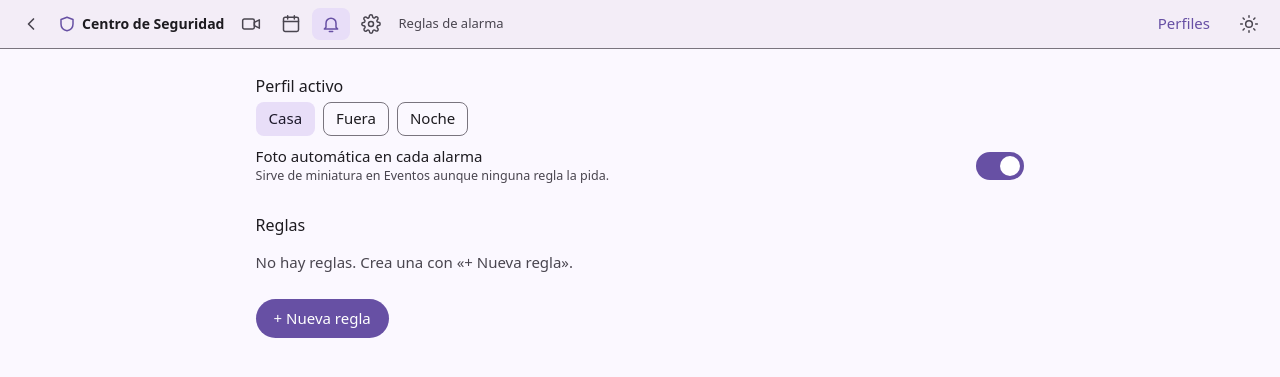
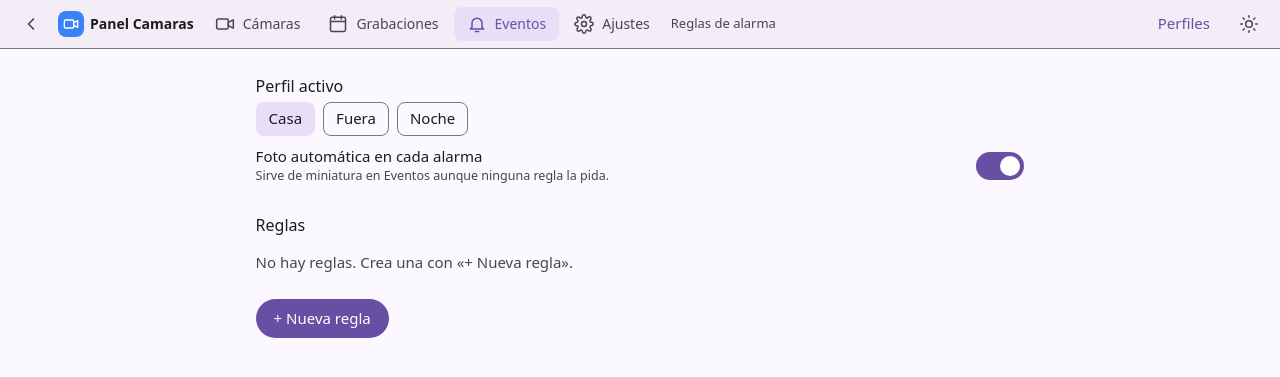
Before and after one commit to salvadj1/PanelCamaras, an ASP.NET Core app: page /reglas in a window 1280 px wide. Shown: the top 377 px of the page. Run offline with ASP.NET Core 8, Linux system fonts and the light colour scheme; data that the repository does not hold is empty; the project's own start-up code is not run, and a stand-in starts its controllers and pages.

Commit message:
Barra superior unificada y nombre Panel Camaras
Co-Authored-By: Claude Sonnet 5.5 <noreply@anthropic.com>
Claude-Session: https://claude.ai/code/session_01FV62A2cykR7xPX6tmCxG1J

```diff
--- a/Controllers/HomeController.cs
+++ b/Controllers/HomeController.cs
@@ -3,7 +3,7 @@ using Microsoft.AspNetCore.Mvc;
 namespace CentroSeguridad.Controllers
 {
     /// <summary>
-    /// Controlador de la página principal del Centro de Seguridad.
+    /// Controlador de la página principal de Panel Camaras.
     /// Solo devuelve la vista; toda la lógica vive en el JavaScript cliente.
     /// </summary>
     public class HomeController : Controller
--- a/Views/Home/Index.cshtml
+++ b/Views/Home/Index.cshtml
@@ -4,12 +4,12 @@
 <head>
 <meta charset="utf-8">
 <meta name="viewport" content="width=device-width, initial-scale=1">
-<title>Centro de Seguridad</title>
+<title>Grabaciones · Panel Camaras</title>
 <link rel="stylesheet" href="~/css/centroseguridad.css">
 </head>
 <body>
 <header>
-  <a class="logo" href="/" style="text-decoration:none"><span data-ic="shield" data-s="18" style="color:var(--acc)"></span><span>Centro de Seguridad</span></a>
+  <a class="logo" href="/" style="text-decoration:none"><i class="lg"><svg width="16" height="16" viewBox="0 0 24 24" fill="none" stroke="currentColor" stroke-width="2" stroke-linecap="round" stroke-linejoin="round" aria-hidden="true"><rect x="2" y="6" width="14" height="12" rx="2"/><path d="M16 10l6-3v10l-6-3z"/></svg></i><span>Panel Camaras</span></a>
   @await Html.PartialAsync("_Barra", "grabaciones")
   <div class="sp"></div>
   <label class="search"><span data-ic="search" data-s="16"></span><input id="q" type="search" placeholder="Buscar hora o archivo (ej. 14:3)" aria-label="Buscar"></label>
--- a/Views/Shared/_Barra.cshtml
+++ b/Views/Shared/_Barra.cshtml
@@ -4,8 +4,8 @@
     string Cls(string t) => "ib" + (Model == t ? " on" : "");
 }
 <nav class="gnav" aria-label="Principal">
-  <a class="@Cls("camaras")" href="/" title="Cámaras" aria-label="Cámaras"><svg width="20" height="20" viewBox="0 0 24 24" fill="none" stroke="currentColor" stroke-width="1.8" stroke-linecap="round" stroke-linejoin="round" aria-hidden="true"><rect x="2" y="6" width="14" height="12" rx="2"/><path d="M16 10l6-3v10l-6-3z"/></svg></a>
-  <a class="@Cls("grabaciones")" href="/grabaciones" title="Grabaciones" aria-label="Grabaciones"><svg width="20" height="20" viewBox="0 0 24 24" fill="none" stroke="currentColor" stroke-width="1.8" stroke-linecap="round" stroke-linejoin="round" aria-hidden="true"><rect x="3" y="4" width="18" height="17" rx="2"/><path d="M3 9h18M8 2v4M16 2v4"/></svg></a>
-  <a class="@Cls("eventos")" href="/eventos" title="Eventos" aria-label="Eventos"><svg width="20" height="20" viewBox="0 0 24 24" fill="none" stroke="currentColor" stroke-width="1.8" stroke-linecap="round" stroke-linejoin="round" aria-hidden="true"><path d="M18 16v-5a6 6 0 0 0-12 0v5l-2 2h16zM10 21h4"/></svg></a>
-  <a class="@Cls("ajustes")" href="/ajustes" title="Ajustes" aria-label="Ajustes"><svg width="20" height="20" viewBox="0 0 24 24" fill="none" stroke="currentColor" stroke-width="1.8" stroke-linecap="round" stroke-linejoin="round" aria-hidden="true"><circle cx="12" cy="12" r="3"/><path d="M19.4 15a1.7 1.7 0 0 0 .3 1.8l.1.1a2 2 0 1 1-2.8 2.8l-.1-.1a1.7 1.7 0 0 0-1.8-.3 1.7 1.7 0 0 0-1 1.5V21a2 2 0 1 1-4 0v-.1a1.7 1.7 0 0 0-1-1.5 1.7 1.7 0 0 0-1.8.3l-.1.1a2 2 0 1 1-2.8-2.8l.1-.1a1.7 1.7 0 0 0 .3-1.8 1.7 1.7 0 0 0-1.5-1H3a2 2 0 1 1 0-4h.1a1.7 1.7 0 0 0 1.5-1 1.7 1.7 0 0 0-.3-1.8l-.1-.1a2 2 0 1 1 2.8-2.8l.1.1a1.7 1.7 0 0 0 1.8.3h0a1.7 1.7 0 0 0 1-1.5V3a2 2 0 1 1 4 0v.1a1.7 1.7 0 0 0 1 1.5h0a1.7 1.7 0 0 0 1.8-.3l.1-.1a2 2 0 1 1 2.8 2.8l-.1.1a1.7 1.7 0 0 0-.3 1.8v0a1.7 1.7 0 0 0 1.5 1H21a2 2 0 1 1 0 4h-.1a1.7 1.7 0 0 0-1.5 1z"/></svg></a>
+  <a class="@Cls("camaras")" href="/" title="Cámaras" aria-label="Cámaras"><svg width="20" height="20" viewBox="0 0 24 24" fill="none" stroke="currentColor" stroke-width="1.8" stroke-linecap="round" stroke-linejoin="round" aria-hidden="true"><rect x="2" y="6" width="14" height="12" rx="2"/><path d="M16 10l6-3v10l-6-3z"/></svg><span class="tx">Cámaras</span></a>
+  <a class="@Cls("grabaciones")" href="/grabaciones" title="Grabaciones" aria-label="Grabaciones"><svg width="20" height="20" viewBox="0 0 24 24" fill="none" stroke="currentColor" stroke-width="1.8" stroke-linecap="round" stroke-linejoin="round" aria-hidden="true"><rect x="3" y="4" width="18" height="17" rx="2"/><path d="M3 9h18M8 2v4M16 2v4"/></svg><span class="tx">Grabaciones</span></a>
+  <a class="@Cls("eventos")" href="/eventos" title="Eventos" aria-label="Eventos"><svg width="20" height="20" viewBox="0 0 24 24" fill="none" stroke="currentColor" stroke-width="1.8" stroke-linecap="round" stroke-linejoin="round" aria-hidden="true"><path d="M18 16v-5a6 6 0 0 0-12 0v5l-2 2h16zM10 21h4"/></svg><span class="tx">Eventos</span></a>
+  <a class="@Cls("ajustes")" href="/ajustes" title="Ajustes" aria-label="Ajustes"><svg width="20" height="20" viewBox="0 0 24 24" fill="none" stroke="currentColor" stroke-width="1.8" stroke-linecap="round" stroke-linejoin="round" aria-hidden="true"><circle cx="12" cy="12" r="3"/><path d="M19.4 15a1.7 1.7 0 0 0 .3 1.8l.1.1a2 2 0 1 1-2.8 2.8l-.1-.1a1.7 1.7 0 0 0-1.8-.3 1.7 1.7 0 0 0-1 1.5V21a2 2 0 1 1-4 0v-.1a1.7 1.7 0 0 0-1-1.5 1.7 1.7 0 0 0-1.8.3l-.1.1a2 2 0 1 1-2.8-2.8l.1-.1a1.7 1.7 0 0 0 .3-1.8 1.7 1.7 0 0 0-1.5-1H3a2 2 0 1 1 0-4h.1a1.7 1.7 0 0 0 1.5-1 1.7 1.7 0 0 0-.3-1.8l-.1-.1a2 2 0 1 1 2.8-2.8l.1.1a1.7 1.7 0 0 0 1.8.3h0a1.7 1.7 0 0 0 1-1.5V3a2 2 0 1 1 4 0v.1a1.7 1.7 0 0 0 1 1.5h0a1.7 1.7 0 0 0 1.8-.3l.1-.1a2 2 0 1 1 2.8 2.8l-.1.1a1.7 1.7 0 0 0-.3 1.8v0a1.7 1.7 0 0 0 1.5 1H21a2 2 0 1 1 0 4h-.1a1.7 1.7 0 0 0-1.5 1z"/></svg><span class="tx">Ajustes</span></a>
 </nav>
--- a/Views/Shared/_Camaras.cshtml
+++ b/Views/Shared/_Camaras.cshtml
@@ -11,7 +11,7 @@
 <head>
 <meta charset="utf-8">
 <meta name="viewport" content="width=device-width, initial-scale=1, viewport-fit=cover">
-<title>@titulo · PanelCamaras</title>
+<title>@titulo · Panel Camaras</title>
 <script>
   // Aplica el tema guardado antes de pintar (evita el parpadeo).
   (function(){ try {
@@ -28,7 +28,7 @@
 <body class="@clsBody">
 <header class="topbar">
   @if (!string.IsNullOrEmpty(volver)) { <a class="ib" href="@volver" title="Atrás" aria-label="Atrás"><svg width="20" height="20" viewBox="0 0 24 24" fill="none" stroke="currentColor" stroke-width="2" stroke-linecap="round" stroke-linejoin="round" aria-hidden="true"><path d="M15 6l-6 6 6 6"/></svg></a> }
-  <a class="logo" href="/"><svg width="18" height="18" viewBox="0 0 24 24" fill="none" stroke="currentColor" stroke-width="2" stroke-linecap="round" stroke-linejoin="round" aria-hidden="true"><path d="M12 3l8 3v6c0 5-3.5 8-8 9-4.5-1-8-4-8-9V6z"/></svg><span>Centro de Seguridad</span></a>
+  <a class="logo" href="/"><i class="lg"><svg width="16" height="16" viewBox="0 0 24 24" fill="none" stroke="currentColor" stroke-width="2" stroke-linecap="round" stroke-linejoin="round" aria-hidden="true"><rect x="2" y="6" width="14" height="12" rx="2"/><path d="M16 10l6-3v10l-6-3z"/></svg></i><span>Panel Camaras</span></a>
   @await Html.PartialAsync("_Barra", tab)
   <span class="pt">@titulo</span>
   <span class="sp"></span>
--- a/wwwroot/css/centroseguridad.css
+++ b/wwwroot/css/centroseguridad.css
@@ -156,3 +156,8 @@
   @media(max-height:620px){.kpi .s,.spark{display:none}}
   @media(max-width:900px){body{height:auto;overflow:auto}main{overflow:visible}#dash{height:auto}.lay{height:auto;min-height:0;grid-template-columns:1fr;grid-template-rows:none}#pl,#tlc,.cal,#side,.kpis{grid-column:1;grid-row:auto}#pl{order:0}#tlc{order:1}.cal{order:2}#side{order:3}.kpis{order:4}#pl .vbox{flex:none;aspect-ratio:16/9}#list{flex:none;max-height:420px}}
   @media(prefers-reduced-motion:reduce){*{transition:none!important}}
+
+.lg{display:inline-flex;align-items:center;justify-content:center;width:26px;height:26px;border-radius:8px;background:#3b82f6;color:#fff;font-style:normal}
+.lg+span{color:var(--fg)}
+.gnav{margin:0 auto}.gnav .ib{padding:6px 12px;gap:8px;font-size:14px}
+@media (max-width:640px){.gnav .tx{display:none}.gnav .ib{padding:6px 9px}}
--- a/wwwroot/css/xmcam.css
+++ b/wwwroot/css/xmcam.css
@@ -158,3 +158,8 @@ body.cam .xm-main{display:flex;flex-direction:column;min-height:0;padding-bottom
   .presets button{width:38px;height:38px}
   .presets{margin:4px 0}
 }
+
+.lg{display:inline-flex;align-items:center;justify-content:center;width:26px;height:26px;border-radius:8px;background:#3b82f6;color:#fff;font-style:normal}
+.lg+span{color:var(--fg)}
+.gnav{margin:0 auto}.gnav .ib{padding:6px 12px;gap:8px;font-size:14px}
+@media (max-width:640px){.gnav .tx{display:none}.gnav .ib{padding:6px 9px}}
```
Also changed, not shown: 1 other file.
